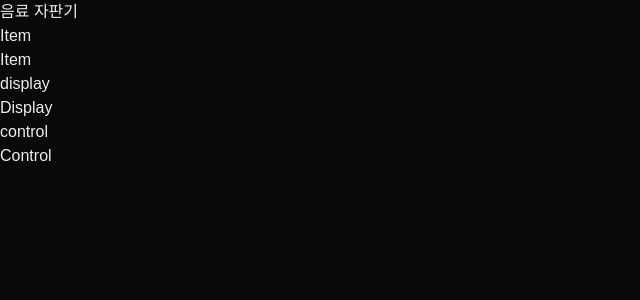
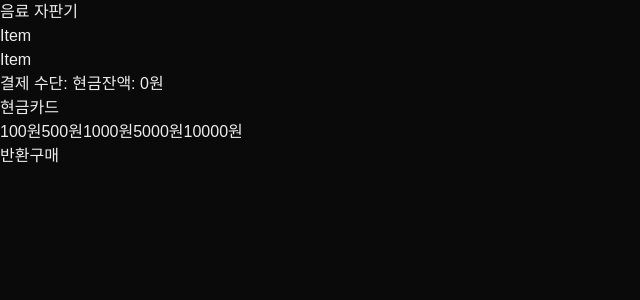
Before and after one commit to GEUNNN/geunhwa-vending-machine, a Next.js app: page / in a window 1280 px wide. Shown: the top 300 px of the page, without its empty margins (0-640 px from the left). Built offline with nearby package versions, Linux system fonts and the light colour scheme.

Commit message:
feat: display, control 컴포넌트 내 뼈대 잡기

```diff
--- a/app/page.tsx
+++ b/app/page.tsx
@@ -2,8 +2,11 @@
 import Item from "@/components/Item";
 import Display from "@/components/panels/Display";
 import Control from "@/components/panels/Control";
+import { useVendingMachine } from "@/hook/useVendingMachine";
 
 export default function Home() {
+  const { message, paymentMethod, balance } = useVendingMachine();
+
   return (
     <div>
       <main>
@@ -15,7 +18,11 @@ export default function Home() {
           </div>
 
           <div>
-            <Display />
+            <Display
+              message={message}
+              paymentMethod={paymentMethod}
+              balance={balance}
+            />
             <Control />
           </div>
         </div>
--- a/components/panels/Control.tsx
+++ b/components/panels/Control.tsx
@@ -1,10 +1,23 @@
-import React from "react";
+import { FC } from "react";
 
-const Control = () => {
+const Control: FC = () => {
   return (
     <div>
-      <div>control</div>
-      Control
+      <div>
+        <button onClick={() => console.log("현금")}>현금</button>
+        <button onClick={() => console.log("카드")}>카드</button>
+      </div>
+      <div>
+        {[100, 500, 1000, 5000, 10000].map((amount) => (
+          <button key={amount} onClick={() => console.log(`${amount}원`)}>
+            {amount}원
+          </button>
+        ))}
+      </div>
+      <div>
+        <button onClick={() => console.log("반환")}>반환</button>
+        <button onClick={() => console.log("구매")}>구매</button>
+      </div>
     </div>
   );
 };
--- a/components/panels/Display.tsx
+++ b/components/panels/Display.tsx
@@ -1,10 +1,16 @@
-import React from "react";
+import { FC } from "react";
+import { PaymentMethod } from "@/types";
 
-const Display = () => {
+interface DisplayProps {
+  paymentMethod: PaymentMethod;
+  balance: number;
+}
+
+const Display: FC<DisplayProps> = ({ paymentMethod, balance }) => {
   return (
     <div>
-      <div>display</div>
-      Display
+      <span>결제 수단: {paymentMethod === "card" ? "카드" : "현금"}</span>
+      <span>잔액: {balance}원</span>
     </div>
   );
 };
--- /dev/null
+++ b/hook/useVendingMachine.ts
@@ -0,0 +1,15 @@
+import { PaymentMethod } from "@/types";
+import { useState } from "react";
+
+export const useVendingMachine = () => {
+  const [message, setMessage] = useState("환영합니다!");
+  const [paymentMethod, setPaymentMethod] = useState<PaymentMethod>("cash");
+  const [balance, setBalance] = useState(0);
+
+  return {
+    message,
+    paymentMethod,
+    setPaymentMethod,
+    balance,
+  };
+};
```
